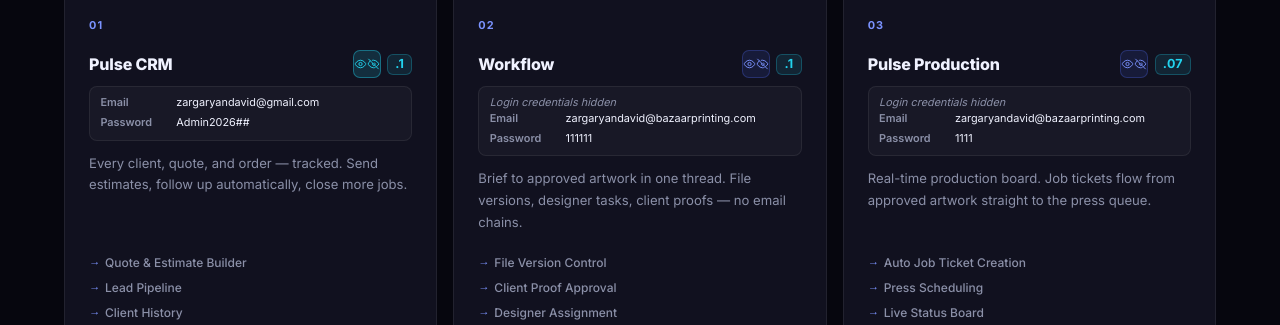
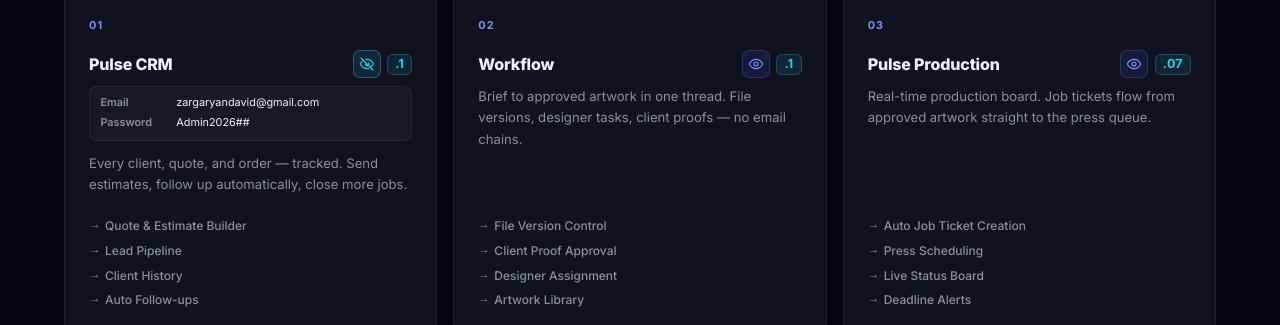
Before and after one commit to zargaryandavid-BZ/Webiste, a website: page index.html in a window 1280 px wide. Both pictures are taken after a click on the button 366 px from the left and 1239 px from the top of the page. Shown: the part 1175-1500 px from the top of the page. Drawn offline with Linux system fonts and the light colour scheme.

Commit message:
Refactor credential display functionality in index.html by updating styles and JavaScript logic for better visibility and interaction. Simplified the toggle mechanism for showing/hiding login credentials and adjusted related CSS classes.

```diff
--- a/index.html
+++ b/index.html
@@ -1086,15 +1086,15 @@
     border: 1px solid rgba(79,110,247,0.28);
     transition: color 0.2s, background 0.2s, border-color 0.2s;
   }
-  .mc-eye:hover {
+  .mc-eye svg { display: none; }
+  .mc-eye .eye-open { display: block; }
+  .mc.creds-open .mc-eye .eye-open { display: none; }
+  .mc.creds-open .mc-eye .eye-off { display: block; }
+  .mc-eye:hover,
+  .mc.creds-open .mc-eye {
     color: var(--cyan);
     background: rgba(34,211,238,0.12);
     border-color: rgba(34,211,238,0.35);
-  }
-  .mc-eye.is-open {
-    color: var(--cyan);
-    background: rgba(34,211,238,0.15);
-    border-color: rgba(34,211,238,0.4);
   }
   .mc-poc {
     flex-shrink: 0;
@@ -1107,6 +1107,7 @@
     line-height: 1.2;
   }
   .mc-creds {
+    display: none;
     margin-bottom: 0.75rem;
     padding: 0.55rem 0.65rem;
     border-radius: 8px;
@@ -1115,10 +1116,8 @@
     font-size: 0.68rem;
     line-height: 1.45;
   }
-  .mc-creds-hidden {
-    color: var(--muted);
-    font-style: italic;
-  }
+  .mc.creds-open .mc-creds { display: block; }
+  .mc-creds-hidden { display: none; }
   .mc-creds-shown {
     display: flex; flex-direction: column; gap: 0.25rem;
     color: var(--text);
@@ -1614,17 +1613,9 @@
     e.preventDefault();
     e.stopPropagation();
     const card = btn.closest('.mc');
-    const hidden = card.querySelector('.mc-creds-hidden');
-    const shown = card.querySelector('.mc-creds-shown');
-    const openEye = btn.querySelector('.eye-open');
-    const offEye = btn.querySelector('.eye-off');
-    const isOpen = btn.classList.toggle('is-open');
+    const isOpen = card.classList.toggle('creds-open');
     btn.setAttribute('aria-expanded', isOpen ? 'true' : 'false');
     btn.setAttribute('aria-label', isOpen ? 'Hide login credentials' : 'Show login credentials');
-    if (hidden) hidden.hidden = isOpen;
-    if (shown) shown.hidden = !isOpen;
-    if (openEye) openEye.hidden = isOpen;
-    if (offEye) offEye.hidden = !isOpen;
   }
 
   // Form submit handler
```
